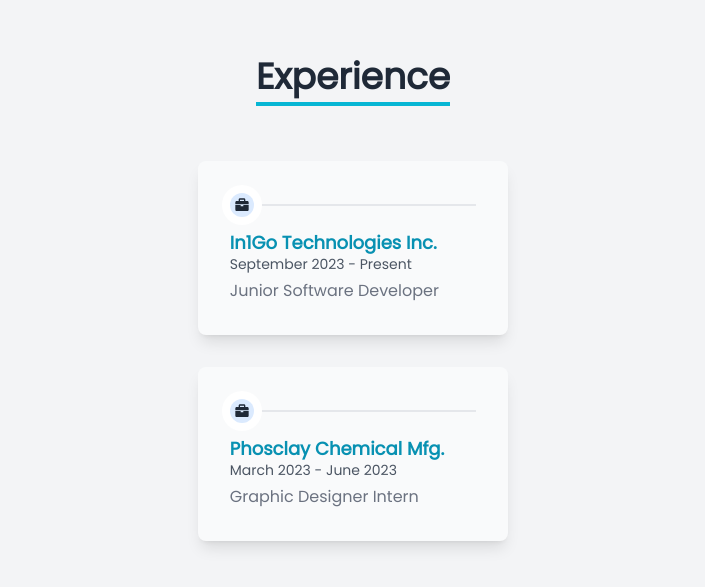
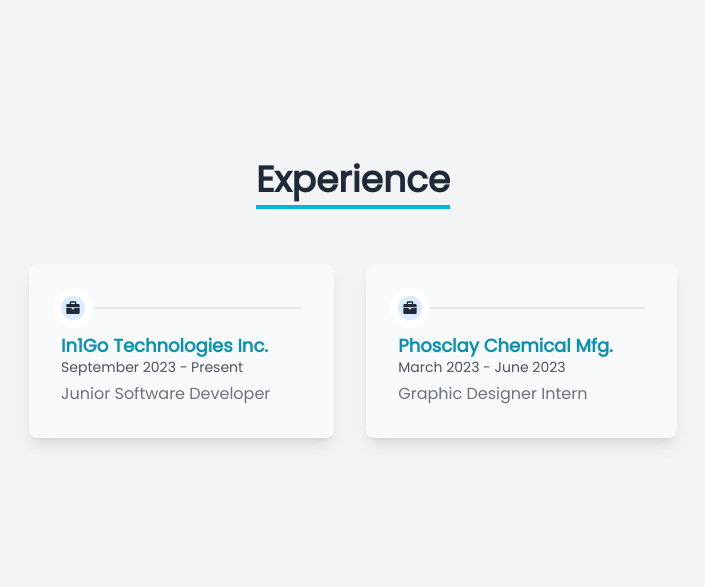
Before and after one commit to rookieSeason/LGPortfolio, a React (Vite) app: page / in a window 1280 px wide. Shown: the part 1717-2304 px from the top of the page, without its empty margins (287-992 px from the left). Built offline with nearby package versions, Linux system fonts and the light colour scheme; a web font is replaced by a local one.

Commit message:
exp adjusted

```diff
--- a/src/components/Experience.jsx
+++ b/src/components/Experience.jsx
@@ -11,9 +11,9 @@
             </div>
 
             {/* <!-- component --> */}
+ <div className='max-w-[1200px]'>
+ <ol className="items-center sm:flex">
 
-<ol className="items-center sm:flex">
-    <div className='max-w-[1000px] px-8'>
     <li className="relative mb-6 px-8 sm:mb-0 py-8 mt-8 rounded-lg shadow-lg mx-4 bg-gray-50 dark:bg-gray-700">
         <div className="flex items-center">
             <div className="z-10 flex items-center justify-center w-6 h-6 bg-blue-100 rounded-full ring-0 ring-white dark:bg-gray-800 sm:ring-8 dark:ring-gray-600 shrink-0 dark:text-gray-100">
@@ -41,7 +41,7 @@
             <p className="text-base font-normal text-gray-500 dark:text-gray-300">Graphic Designer Intern</p>
         </div>
     </li>
-</div>
+
 
 
 
@@ -72,6 +72,8 @@
         </div>
     </li> */}
 </ol>
+</div>
+
 
         </div>
     </div>
```
